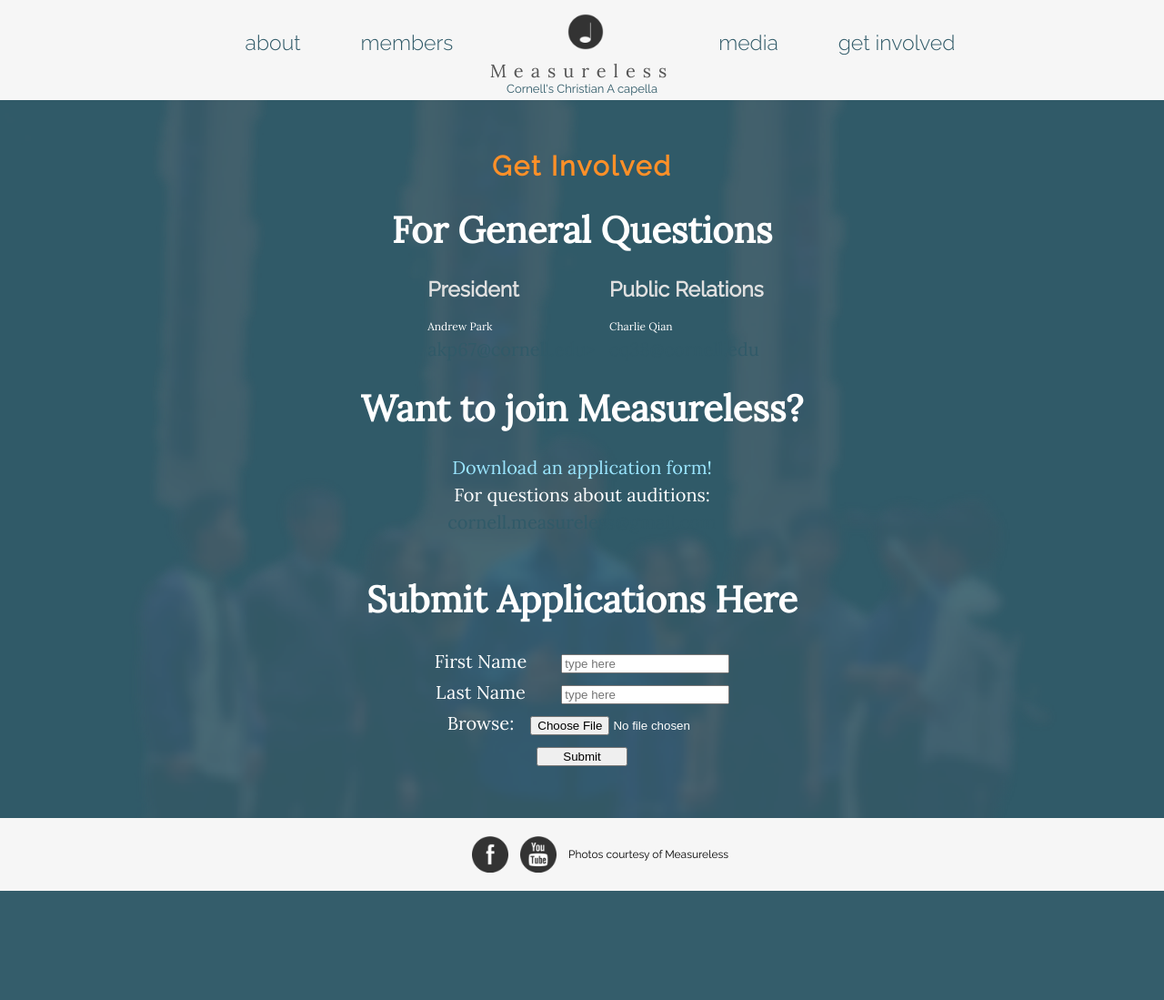
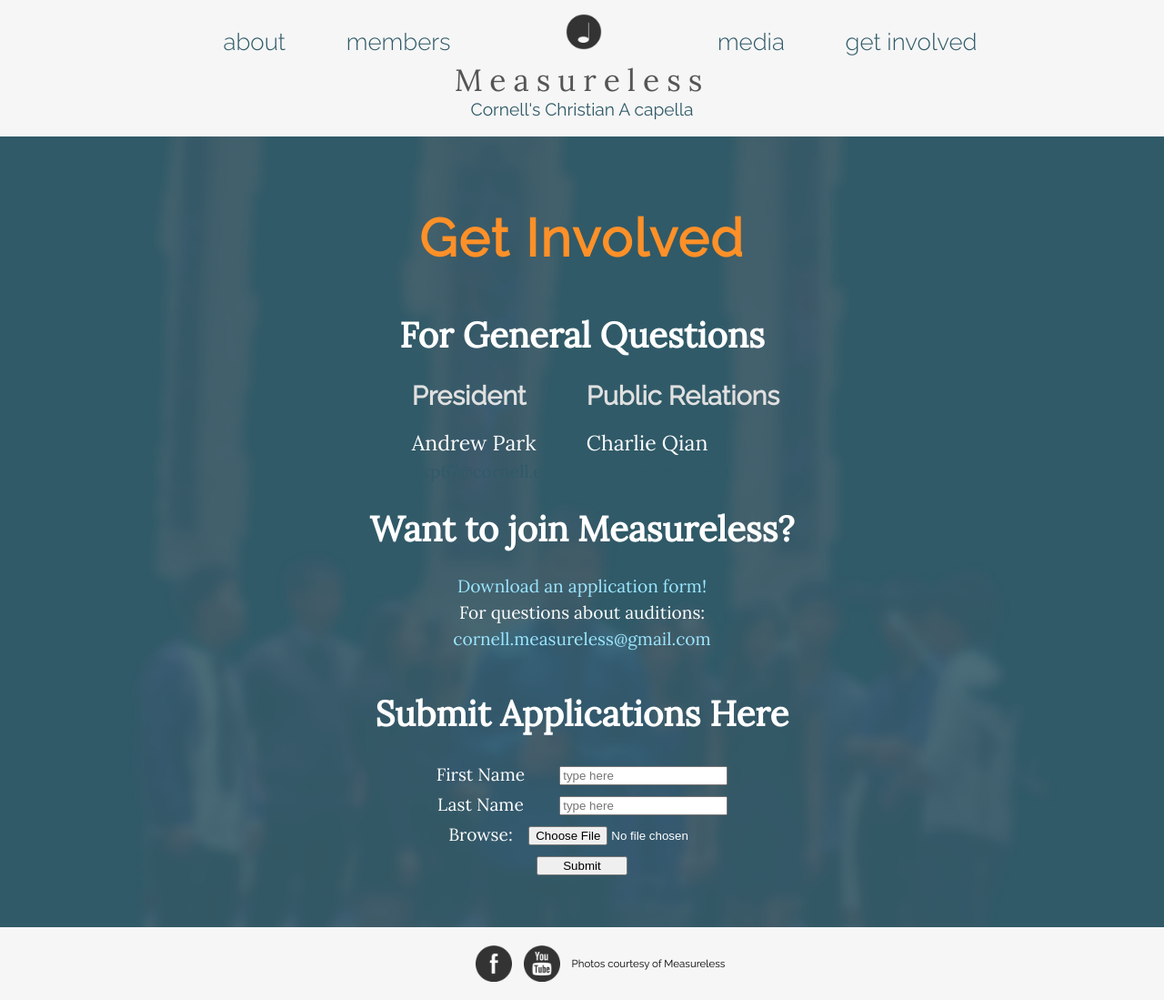
Before and after one commit to apokellypse/Measureless-Website, a PHP site: page /getinvolved.php in a window 1280 px wide. Shown: the whole page at 91% size. Before the commit the page ends 979 px from the top, so only its background shows below. Run offline with PHP 8.4, Linux system fonts and the light colour scheme; some libraries are stand-ins or nearby versions.

Commit message:
added ems

```diff
--- a/css/main.css
+++ b/css/main.css
@@ -13,7 +13,7 @@ nav {
     width: 100%;
     z-index: 99999;
     text-align: center;
-    height: 80px;
+    height: 120px;
     background-color: #f6f6f6;
     padding: 15px 0 15px 0;
     overflow:visible;
@@ -21,8 +21,8 @@ nav {
 }
 nav ul {
     font-weight: 300;
-    font-size: 23px;
-    margin:0px;
+    font-size: 2.7em;
+    margin: 0px;
 }
 
 nav li {
@@ -34,11 +34,11 @@ nav li {
 #home {
     letter-spacing: 8px;
     font-family: Lora, serif;
-    font-size: 20px;
+    font-size: 3.5em;
     margin: 5px 0 0 0;
     color: #555;
     display: inline-block;
-    width: 225px;
+    /*width: 250px;*/
 }
 
 a {
@@ -57,7 +57,7 @@ nav img{
     border: none;
 }
 nav p {
-    font-size: 13px;
+    font-size: 2em;
     margin: 0;
 }
 
@@ -79,7 +79,7 @@ h2 {
     font-family: Raleway, sans-serif;
     color:#ff9028;
     letter-spacing: 2px;
-    font-size: 30px;
+    font-size: 3em;
 }
 
 h1 {
@@ -92,7 +92,7 @@ h4 {
     bottom: 0;
     left: 10%;
     font-family: Raleway, sans-serif;
-    font-size: 50px;
+    font-size: 5em;
     color: white;
     text-shadow: 0 5px 5px #333;
     letter-spacing: 5px;
@@ -100,7 +100,7 @@ h4 {
 h4 em {
     color: red;
     font-style: normal;
-    font-size: 30px;
+    font-size: 3em;
     letter-spacing: 0;
     text-shadow: 0 0 0;
 }
@@ -118,7 +118,7 @@ body {
     padding: 0px;
     width: 100%;
     background-color: #f6f6f6;
-    font-size: 62.5%;
+    font-size: .6em;
 }
 .content {
     padding: 30px 20% 30px 20%;
@@ -255,7 +255,7 @@ img {width: 150px;
     padding-top: 15px;
     float: left;
     font-family: Raleway, sans-serif;
-    font-size: 30px;
+    font-size: 2em;
     line-height: 25px;
     border: 5px solid white;
     box-shadow: 0 0 4px #305a68;
@@ -355,7 +355,7 @@ img {width: 150px;
     color: #f6f6f6;
     text-align: center;
     position: relative;
-    font-size: 17px;
+    font-size: 1.7em;
     padding: 10px;
     background: rgba(0, 0, 0, 0.8);
     margin: 20px 0 0 0;
@@ -366,13 +366,13 @@ img {width: 150px;
 
 .view em {
     color: #305a68;
-    font-size: 15px;
+    font-size: 1.5em;
     font-family: Raleway, serif;
 
 }
 .view p {
     font-family: Lora, serif;
-    font-size: 12px;
+    font-size: 1.2em;
     position: relative;
     color: black;
     padding: 10px 20px 20px;
@@ -455,7 +455,7 @@ hr {
 }
 
 .vidinfo p:nth-of-type(3) {
-    font-size: 12px;
+    font-size: .9em;
     text-align: right;
     margin: 0;
 }
@@ -474,7 +474,7 @@ hr {
 
 h5 {
     color: #e0e0e0;
-    font-size:23px;
+    font-size: 1.5em;
     margin: 0 0 20px 0;
     font-family: Raleway, sans-serif;
 }
@@ -505,7 +505,7 @@ h5 {
     padding-bottom: 20px;
 }
 .name {
-    font-size: 12px;
+    font-size: 1.2em;
 }
 #email {    color:#e0e0e0;
 }
@@ -535,7 +535,7 @@ section input[type="submit"] {
     width: 100px;
 }
 
-#download > a {
+#email > a, #download > a {
     color: #9BE6FF;
 }
 
@@ -550,7 +550,7 @@ section input[type="submit"] {
 
 footer {
     text-align: center;
-    font-size: 12px;
+    font-size: 1.2em;
     font-family: Raleway, sans-serif;
     padding: 20px 0 20px 0;
     background-color: #f6f6f6;
```
